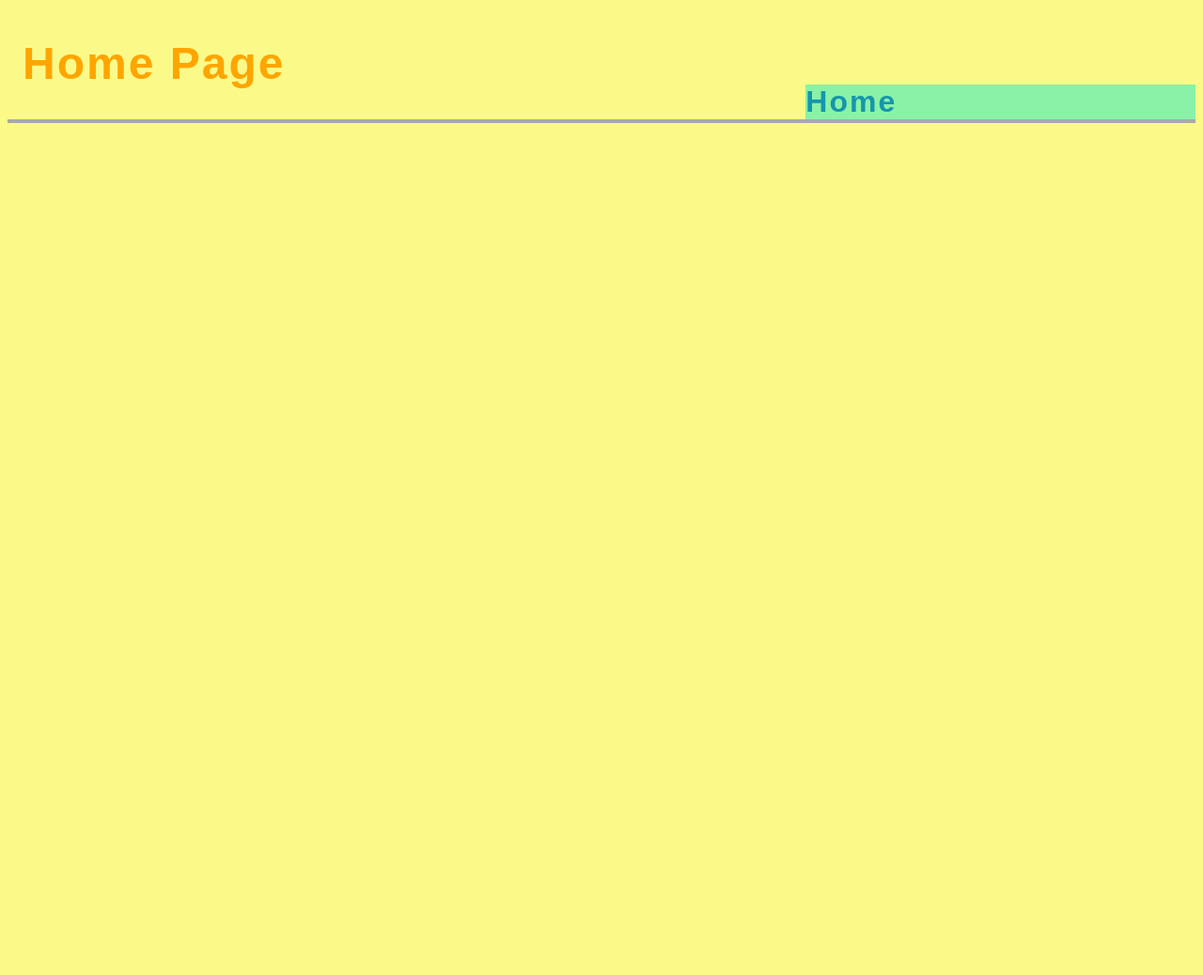
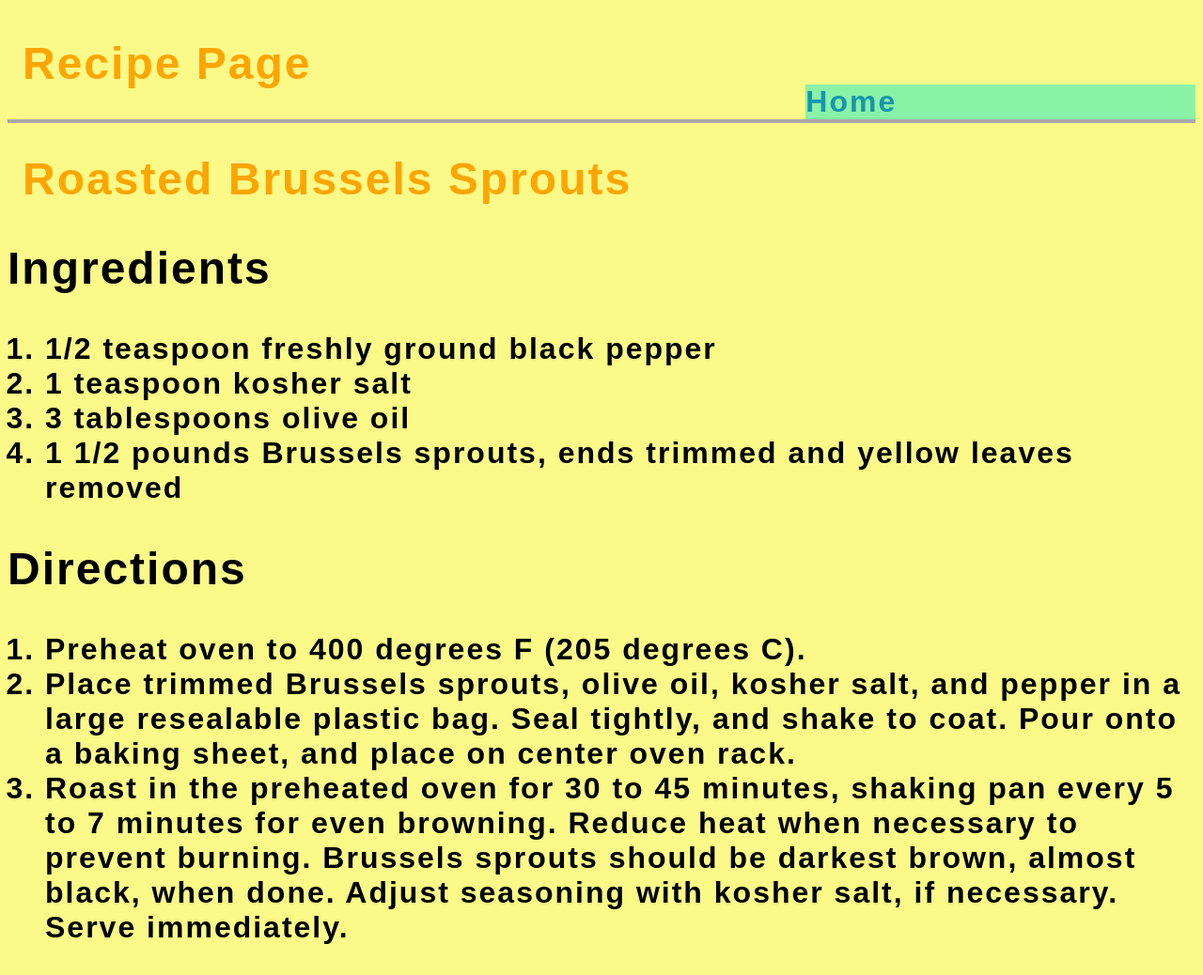
Before and after one commit to TheMoonMoth/collab-3, a plain HTML site: page app/about.html in a window 1280 px wide. Shown: the whole page at 94% size. Before the commit the page ends 800 px from the top, so only its background shows below. Drawn offline with Linux system fonts and the light colour scheme.

Commit message:
Edits an html page, add a recipe in list format

```diff
--- a/app/about.html
+++ b/app/about.html
@@ -7,10 +7,26 @@
   </head>
   <body>
     <header>
-      <h1>Home Page</h1>
+      <h1>Recipe Page</h1>
       <nav>
         <a href="index.html">Home</a>
       </nav>
     </header>
+    <main>
+      <h1>Roasted Brussels Sprouts</h1>
+      <h2>Ingredients</h2>
+      <ol>
+        <li>1/2 teaspoon freshly ground black pepper</li>
+        <li>1 teaspoon kosher salt</li>
+        <li>3 tablespoons olive oil</li>
+        <li>1 1/2 pounds Brussels sprouts, ends trimmed and yellow leaves removed</li>
+      </ol>
+      <h2>Directions</h2>
+      <ol>
+        <li>Preheat oven to 400 degrees F (205 degrees C).</li>
+        <li>Place trimmed Brussels sprouts, olive oil, kosher salt, and pepper in a large resealable plastic bag. Seal tightly, and shake to coat. Pour onto a baking sheet, and place on center oven rack.</li>
+        <li>Roast in the preheated oven for 30 to 45 minutes, shaking pan every 5 to 7 minutes for even browning. Reduce heat when necessary to prevent burning. Brussels sprouts should be darkest brown, almost black, when done. Adjust seasoning with kosher salt, if necessary. Serve immediately.</li>
+      </ol>
+    </main>
   </body>
 </html>
```
Also changed, not shown: 1 other file.
